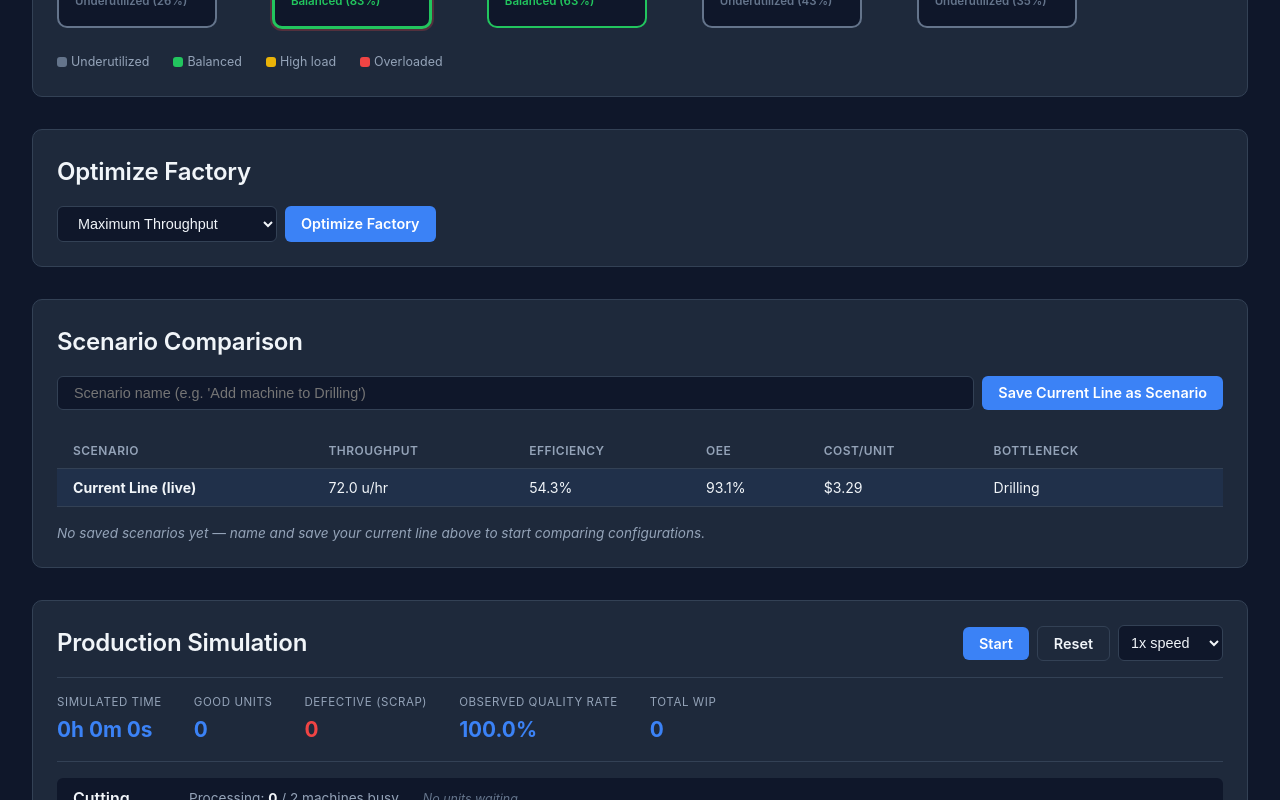
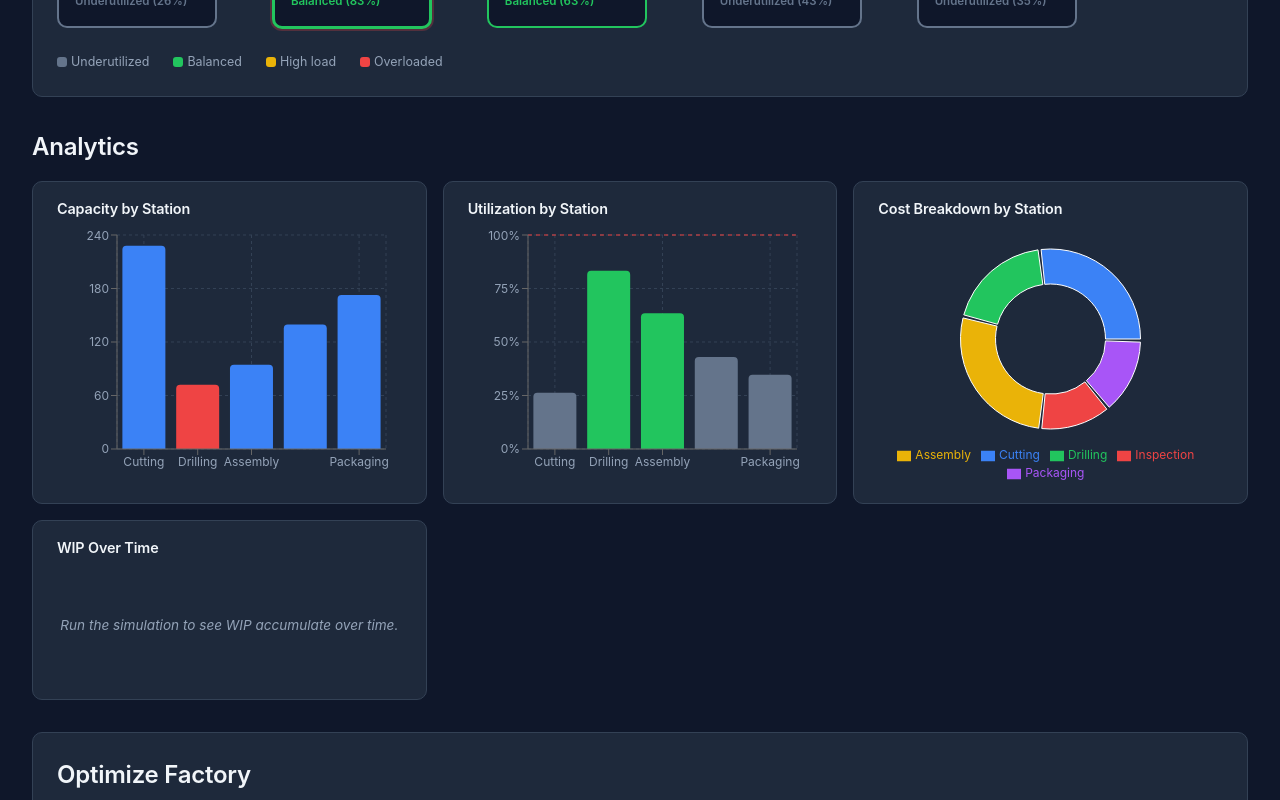
Before and after one commit to michaelhandal/factoryflow, a React (Vite) app: page / in a window 1280 px wide. Shown: the part 1000-1800 px from the top of the page. Built offline with nearby package versions, Linux system fonts and the light colour scheme.

Commit message:
Add Recharts analytics: capacity, utilization, cost breakdown, and WIP over time

```diff
--- a/package.json
+++ b/package.json
@@ -11,7 +11,8 @@
   },
   "dependencies": {
     "react": "^19.2.8",
-    "react-dom": "^19.2.8"
+    "react-dom": "^19.2.8",
+    "recharts": "^3.10.1"
   },
   "devDependencies": {
     "@types/react": "^19.2.17",
--- a/src/App.css
+++ b/src/App.css
@@ -1121,3 +1121,40 @@
   font-size: 0.85rem;
   margin-top: var(--space-md);
 }
+
+/* --- Analytics Panel --- */
+
+.analytics-panel {
+  margin-bottom: var(--space-xl);
+}
+
+.analytics-panel h2 {
+  margin-bottom: var(--space-md);
+}
+
+.analytics-panel__grid {
+  display: grid;
+  grid-template-columns: repeat(auto-fit, minmax(360px, 1fr));
+  gap: var(--space-md);
+}
+
+.chart-card {
+  background-color: var(--color-surface);
+  border: 1px solid var(--color-border);
+  border-radius: var(--radius-md);
+  padding: var(--space-md) var(--space-lg);
+}
+
+.chart-card h3 {
+  font-size: 0.9rem;
+  margin-bottom: var(--space-sm);
+  color: var(--color-text-primary);
+}
+
+.chart-card__empty {
+  color: var(--color-text-secondary);
+  font-size: 0.85rem;
+  font-style: italic;
+  padding: var(--space-2xl) 0;
+  text-align: center;
+}
--- a/src/App.jsx
+++ b/src/App.jsx
@@ -10,6 +10,7 @@ import SimulationPanel from './components/SimulationPanel';
 import CostPanel from './components/CostPanel';
 import OptimizationPanel from './components/OptimizationPanel';
 import ScenarioPanel from './components/ScenarioPanel';
+import AnalyticsPanel from './components/AnalyticsPanel';
 import { calculateRequiredRatePerHour } from './calculations/utilization';
 import { useSimulation } from './hooks/useSimulation';
 
@@ -52,6 +53,11 @@ function App() {
           requiredRatePerHour={requiredRatePerHour}
           simState={simulation.simState}
         />
+        <AnalyticsPanel
+          line={line}
+          requiredRatePerHour={requiredRatePerHour}
+          wipHistory={simulation.wipHistory}
+        />
         <OptimizationPanel line={line} onApply={setLine} />
         <ScenarioPanel line={line} />
         <SimulationPanel
--- /dev/null
+++ b/src/components/AnalyticsPanel.jsx
@@ -0,0 +1,21 @@
+// src/components/AnalyticsPanel.jsx
+import CapacityChart from './charts/CapacityChart';
+import UtilizationChart from './charts/UtilizationChart';
+import CostBreakdownChart from './charts/CostBreakdownChart';
+import WipOverTimeChart from './charts/WipOverTimeChart';
+
+function AnalyticsPanel({ line, requiredRatePerHour, wipHistory }) {
+  return (
+    <div className="analytics-panel">
+      <h2>Analytics</h2>
+      <div className="analytics-panel__grid">
+        <CapacityChart line={line} />
+        <UtilizationChart line={line} requiredRatePerHour={requiredRatePerHour} />
+        <CostBreakdownChart line={line} />
+        <WipOverTimeChart wipHistory={wipHistory} />
+      </div>
+    </div>
+  );
+}
+
+export default AnalyticsPanel;
--- /dev/null
+++ b/src/components/charts/CapacityChart.jsx
@@ -0,0 +1,41 @@
+// src/components/charts/CapacityChart.jsx
+import { BarChart, Bar, XAxis, YAxis, CartesianGrid, Tooltip, ResponsiveContainer, Cell } from 'recharts';
+import { calculateEffectiveCapacity } from '../../calculations/capacity';
+import { identifyBottleneck } from '../../calculations/bottleneck';
+
+// Bar chart of each station's effective capacity, with the bottleneck
+// station's bar highlighted in red so it's visually obvious at a glance.
+
+function CapacityChart({ line }) {
+  const bottleneck = identifyBottleneck(line);
+
+  const data = line.map((station) => ({
+    name: station.name,
+    capacity: Math.round(calculateEffectiveCapacity(station) * 10) / 10,
+    isBottleneck: bottleneck && station.id === bottleneck.id,
+  }));
+
+  return (
+    <div className="chart-card">
+      <h3>Capacity by Station</h3>
+      <ResponsiveContainer width="100%" height={260}>
+        <BarChart data={data} margin={{ top: 8, right: 16, left: 0, bottom: 8 }}>
+          <CartesianGrid strokeDasharray="3 3" stroke="var(--color-border)" />
+          <XAxis dataKey="name" tick={{ fill: 'var(--color-text-secondary)', fontSize: 12 }} />
+          <YAxis tick={{ fill: 'var(--color-text-secondary)', fontSize: 12 }} />
+          <Tooltip
+            contentStyle={{ backgroundColor: 'var(--color-bg)', border: '1px solid var(--color-border)' }}
+            labelStyle={{ color: 'var(--color-text-primary)' }}
+          />
+          <Bar dataKey="capacity" radius={[4, 4, 0, 0]}>
+            {data.map((entry, index) => (
+              <Cell key={index} fill={entry.isBottleneck ? 'var(--color-danger)' : 'var(--color-accent)'} />
+            ))}
+          </Bar>
+        </BarChart>
+      </ResponsiveContainer>
+    </div>
+  );
+}
+
+export default CapacityChart;
--- /dev/null
+++ b/src/components/charts/CostBreakdownChart.jsx
@@ -0,0 +1,45 @@
+// src/components/charts/CostBreakdownChart.jsx
+import { PieChart, Pie, Cell, Tooltip, Legend, ResponsiveContainer } from 'recharts';
+import { buildCostBreakdown } from '../../calculations/cost';
+
+// Donut chart showing each station's share of total hourly operating cost.
+
+const COLORS = ['#3b82f6', '#22c55e', '#eab308', '#ef4444', '#a855f7', '#06b6d4', '#f97316'];
+
+function CostBreakdownChart({ line }) {
+  const cost = buildCostBreakdown(line);
+  const data = cost.perStation.map((s) => ({
+    name: s.name,
+    value: Math.round(s.totalCostPerHour * 100) / 100,
+  }));
+
+  return (
+    <div className="chart-card">
+      <h3>Cost Breakdown by Station</h3>
+      <ResponsiveContainer width="100%" height={260}>
+        <PieChart>
+          <Pie
+            data={data}
+            dataKey="value"
+            nameKey="name"
+            innerRadius={55}
+            outerRadius={90}
+            paddingAngle={2}
+          >
+            {data.map((entry, index) => (
+              <Cell key={index} fill={COLORS[index % COLORS.length]} />
+            ))}
+          </Pie>
+          <Tooltip
+            contentStyle={{ backgroundColor: 'var(--color-bg)', border: '1px solid var(--color-border)' }}
+            labelStyle={{ color: 'var(--color-text-primary)' }}
+            formatter={(value) => [`$${value}/hr`, 'Cost']}
+          />
+          <Legend wrapperStyle={{ fontSize: 12, color: 'var(--color-text-secondary)' }} />
+        </PieChart>
+      </ResponsiveContainer>
+    </div>
+  );
+}
+
+export default CostBreakdownChart;
--- /dev/null
+++ b/src/components/charts/UtilizationChart.jsx
@@ -0,0 +1,50 @@
+// src/components/charts/UtilizationChart.jsx
+import { BarChart, Bar, XAxis, YAxis, CartesianGrid, Tooltip, ResponsiveContainer, Cell, ReferenceLine } from 'recharts';
+import { calculateUtilization, classifyUtilization } from '../../calculations/utilization';
+
+const STATUS_COLORS = {
+  underutilized: 'var(--color-text-muted)',
+  healthy: 'var(--color-success)',
+  high: 'var(--color-warning)',
+  overloaded: 'var(--color-danger)',
+};
+
+// Bar chart of each station's utilization %, color-coded by the same
+// underutilized/healthy/high/overloaded thresholds used elsewhere in the app.
+
+function UtilizationChart({ line, requiredRatePerHour }) {
+  const data = line.map((station) => {
+    const utilization = calculateUtilization(station, requiredRatePerHour);
+    return {
+      name: station.name,
+      utilization: Math.round(utilization * 1000) / 10, // percentage, 1 decimal
+      status: classifyUtilization(utilization),
+    };
+  });
+
+  return (
+    <div className="chart-card">
+      <h3>Utilization by Station</h3>
+      <ResponsiveContainer width="100%" height={260}>
+        <BarChart data={data} margin={{ top: 8, right: 16, left: 0, bottom: 8 }}>
+          <CartesianGrid strokeDasharray="3 3" stroke="var(--color-border)" />
+          <XAxis dataKey="name" tick={{ fill: 'var(--color-text-secondary)', fontSize: 12 }} />
+          <YAxis tick={{ fill: 'var(--color-text-secondary)', fontSize: 12 }} unit="%" />
+          <Tooltip
+            contentStyle={{ backgroundColor: 'var(--color-bg)', border: '1px solid var(--color-border)' }}
+            labelStyle={{ color: 'var(--color-text-primary)' }}
+            formatter={(value) => [`${value}%`, 'Utilization']}
+          />
+          <ReferenceLine y={100} stroke="var(--color-danger)" strokeDasharray="4 4" />
+          <Bar dataKey="utilization" radius={[4, 4, 0, 0]}>
+            {data.map((entry, index) => (
+              <Cell key={index} fill={STATUS_COLORS[entry.status]} />
+            ))}
+          </Bar>
+        </BarChart>
+      </ResponsiveContainer>
+    </div>
+  );
+}
+
+export default UtilizationChart;
--- /dev/null
+++ b/src/components/charts/WipOverTimeChart.jsx
@@ -0,0 +1,40 @@
+// src/components/charts/WipOverTimeChart.jsx
+import { LineChart, Line, XAxis, YAxis, CartesianGrid, Tooltip, ResponsiveContainer } from 'recharts';
+
+// Line graph of total WIP over simulated time. Fed by a history array
+// that useSimulation records as the simulation runs.
+
+function WipOverTimeChart({ wipHistory }) {
+  if (!wipHistory || wipHistory.length === 0) {
+    return (
+      <div className="chart-card">
+        <h3>WIP Over Time</h3>
+        <p className="chart-card__empty">Run the simulation to see WIP accumulate over time.</p>
+      </div>
+    );
+  }
+
+  return (
+    <div className="chart-card">
+      <h3>WIP Over Time</h3>
+      <ResponsiveContainer width="100%" height={260}>
+        <LineChart data={wipHistory} margin={{ top: 8, right: 16, left: 0, bottom: 8 }}>
+          <CartesianGrid strokeDasharray="3 3" stroke="var(--color-border)" />
+          <XAxis
+            dataKey="time"
+            tick={{ fill: 'var(--color-text-secondary)', fontSize: 12 }}
+            label={{ value: 'Simulated seconds', position: 'insideBottom', offset: -4, fill: 'var(--color-text-secondary)', fontSize: 11 }}
+          />
+          <YAxis tick={{ fill: 'var(--color-text-secondary)', fontSize: 12 }} />
+          <Tooltip
+            contentStyle={{ backgroundColor: 'var(--color-bg)', border: '1px solid var(--color-border)' }}
+            labelStyle={{ color: 'var(--color-text-primary)' }}
+          />
+          <Line type="monotone" dataKey="wip" stroke="var(--color-accent)" strokeWidth={2} dot={false} />
+        </LineChart>
+      </ResponsiveContainer>
+    </div>
+  );
+}
+
+export default WipOverTimeChart;
--- a/src/hooks/useSimulation.js
+++ b/src/hooks/useSimulation.js
@@ -4,6 +4,7 @@ import { createSimulationState, stepSimulation, calculateTotalWIP } from '../sim
 
 const TICK_INTERVAL_MS = 200; // how often we advance the simulation, in real time
 const BASE_DT_SECONDS = 1; // simulated seconds advanced per tick, at 1x speed
+const MAX_HISTORY_POINTS = 200; // caps memory/chart size on long runs
 
 /**
  * useSimulation
@@ -11,12 +12,14 @@ const BASE_DT_SECONDS = 1; // simulated seconds advanced per tick, at 1x speed
  * Wraps the pure simulation engine in a React hook: manages the running
  * interval, exposes Start/Pause/Reset controls and a speed multiplier, and
  * always uses the LATEST line/requiredRatePerHour via refs — so editing the
- * line while the simulation is running doesn't require a restart.
+ * line while the simulation is running doesn't require a restart. Also
+ * records a capped history of (time, WIP) points for charting.
  */
 export function useSimulation(line, requiredRatePerHour) {
   const [simState, setSimState] = useState(() => createSimulationState(line));
   const [isRunning, setIsRunning] = useState(false);
   const [speed, setSpeed] = useState(1);
+  const [wipHistory, setWipHistory] = useState([]);
 
   const lineRef = useRef(line);
   useEffect(() => { lineRef.current = line; }, [line]);
@@ -36,7 +39,19 @@ export function useSimulation(line, requiredRatePerHour) {
       const arrivalIntervalSeconds =
         rateRef.current > 0 ? 3600 / rateRef.current : 0;
 
-      setSimState((prev) => stepSimulation(prev, currentLine, dt, arrivalIntervalSeconds));
+      setSimState((prev) => {
+        const next = stepSimulation(prev, currentLine, dt, arrivalIntervalSeconds);
+        const wip = calculateTotalWIP(next, currentLine);
+
+        setWipHistory((prevHistory) => {
+          const updated = [...prevHistory, { time: Math.round(next.simulatedSeconds), wip }];
+          return updated.length > MAX_HISTORY_POINTS
+            ? updated.slice(updated.length - MAX_HISTORY_POINTS)
+            : updated;
+        });
+
+        return next;
+      });
     }, TICK_INTERVAL_MS);
 
     return () => clearInterval(intervalId);
@@ -47,9 +62,10 @@ export function useSimulation(line, requiredRatePerHour) {
   const reset = useCallback(() => {
     setIsRunning(false);
     setSimState(createSimulationState(lineRef.current));
+    setWipHistory([]);
   }, []);
 
   const totalWIP = calculateTotalWIP(simState, line);
 
-  return { simState, isRunning, speed, setSpeed, start, pause, reset, totalWIP };
+  return { simState, isRunning, speed, setSpeed, start, pause, reset, totalWIP, wipHistory };
 }
```
Also changed, not shown: 1 other file (tests, documents, lock files or other folders).
